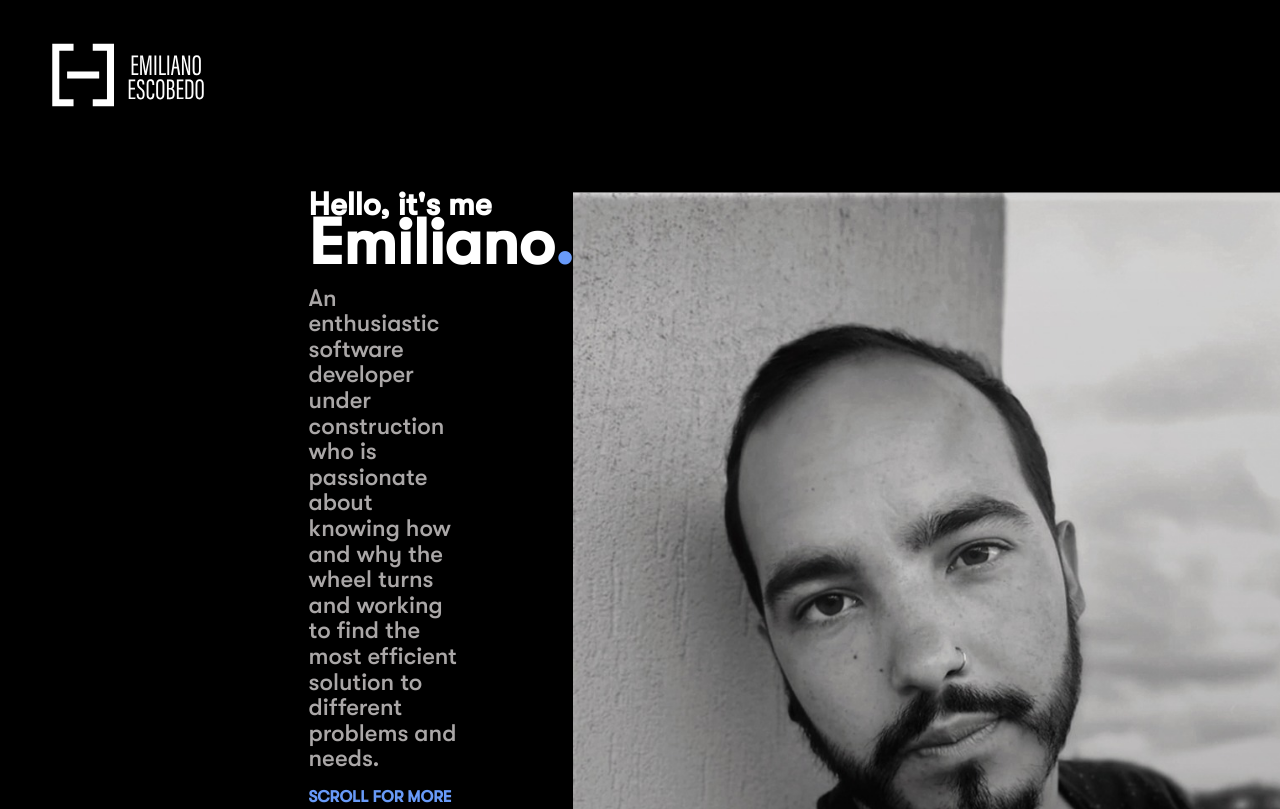
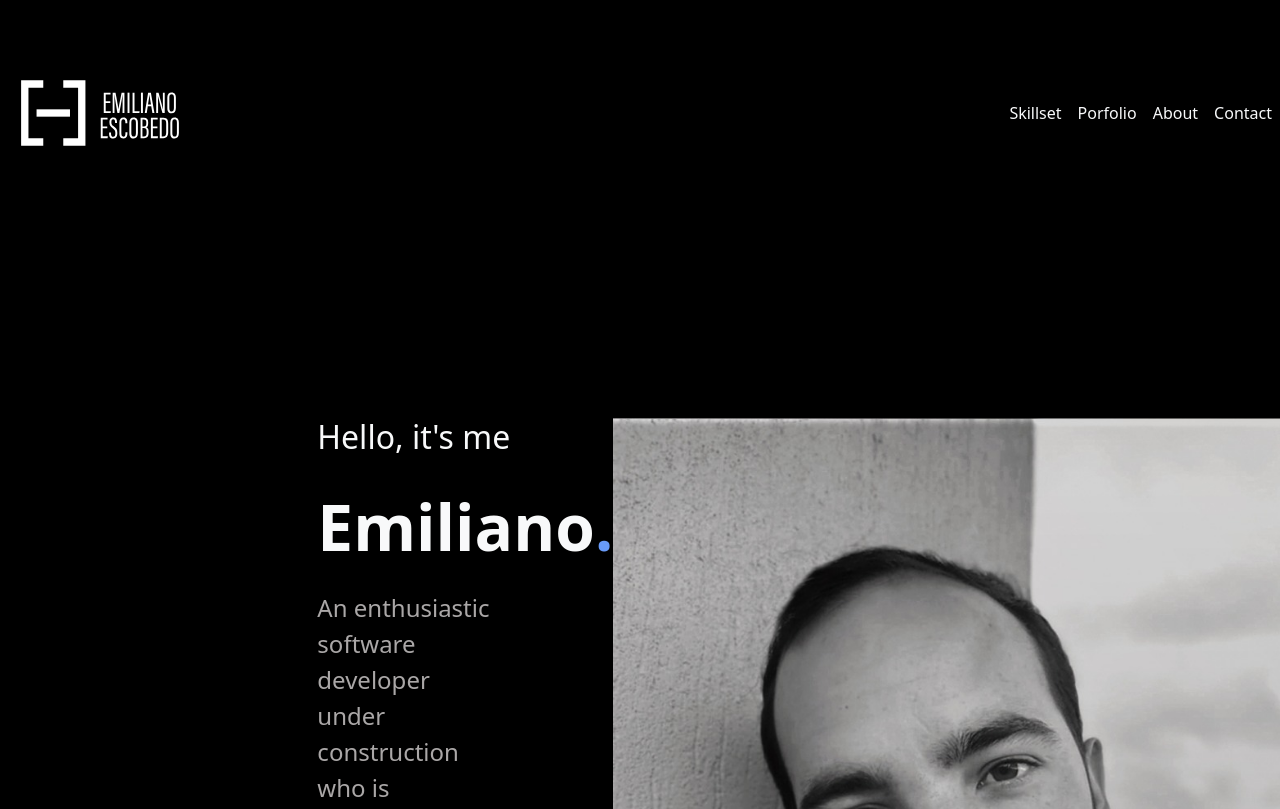
Before and after one commit to EmilianoEscobedo/EmilianoEscobedo.me, a plain HTML site: page index.html in a window 1280 px wide. Shown: the top 809 px of the page. Drawn offline with nearby package versions, Linux system fonts and the light colour scheme.

Commit message:
added navbar and bg with bootstrap

```diff
--- a/index.html
+++ b/index.html
@@ -4,17 +4,41 @@
     <meta charset="UTF-8">
     <meta http-equiv="X-UA-Compatible" content="IE=edge">
     <meta name="viewport" content="width=device-width, initial-scale=1.0">
+    <!-- Bootsrap -->
+    <link href="https://cdn.jsdelivr.net/npm/bootstrap@5.1.3/dist/css/bootstrap.min.css" rel="stylesheet" integrity="sha384-1BmE4kWBq78iYhFldvKuhfTAU6auU8tT94WrHftjDbrCEXSU1oBoqyl2QvZ6jIW3" crossorigin="anonymous">
+    <!-- CSS -->
     <link rel="stylesheet" href="style.css">
+
     <title>Emiliano Escobedo</title>
 </head>
-<body>
+
+<body class="bg-color text-light">
     <!--comienza header (acompania el scroll del site)-->
-    <header class= "header-container">
-        <div class= "header">
-            <a href="index.html">
-                <img src="images/logo.svg" alt="">
-            </a>
+    <nav class="navbar navbar-expand-lg sticky-top ">
+        <a class="navbar-brand" href="#index.html">
+            <img src="images/logo.svg" alt="" width="200" height="200">
+        </a>
+        <button class="navbar-toggler" type="button" data-toggle="collapse" data-target="#navbarSupportedContent" aria-controls="navbarSupportedContent" aria-expanded="false" aria-label="Toggle navigation">
+          <span class="navbar-toggler-icon"></span>
+        </button>
+
+        <div class="collapse navbar-collapse d-flex justify-content-end" id="navbarSupportedContent">
+          <ul class="navbar-nav mr-auto">
+            <li class="nav-item header">
+              <a class="nav-link text-light" href="#workingMode">Skillset</a>
+            </li>
+            <li class="nav-item">
+              <a class="nav-link text-light" href="#recentProjects">Porfolio</a>
+            </li>
+            <li class="nav-item">
+                <a class="nav-link text-light" href="#aboutMe">About</a>
+            </li>
+            <li class="nav-item">
+              <a class="nav-link text-light" href="#workTogether">Contact</a>
+            </li>
+          </ul>
         </div>
+      </nav>
     </header>
         <!--fin header-->
         <main class="container">
@@ -174,5 +198,9 @@
         </div>
     </footer>
     <!--fin footer-->
+
+    <!-- JS Bootstrap -->
+    <script src="https://cdn.jsdelivr.net/npm/@popperjs/core@2.10.2/dist/umd/popper.min.js" integrity="sha384-7+zCNj/IqJ95wo16oMtfsKbZ9ccEh31eOz1HGyDuCQ6wgnyJNSYdrPa03rtR1zdB" crossorigin="anonymous"></script>
+    <script src="https://cdn.jsdelivr.net/npm/bootstrap@5.1.3/dist/js/bootstrap.min.js" integrity="sha384-QJHtvGhmr9XOIpI6YVutG+2QOK9T+ZnN4kzFN1RtK3zEFEIsxhlmWl5/YESvpZ13" crossorigin="anonymous"></script>
 </body>
 </html>
--- a/style.css
+++ b/style.css
@@ -7,11 +7,13 @@
     margin: 0;
 }
 html {
-    background-color: #000000;
     font-family: GTWalsheimPro;
     color: #ffffff;
     font-size: 100%;
     line-height: 1.6em;
+}
+.bg-color {
+    background-color: black;
 }
 
 .scroll {
@@ -37,19 +39,9 @@ a {
     text-decoration: none;
 }
 /* --------- header --------- */
-.header-container{
-    padding: 0.2rem 0;
-    position: fixed;
-    top: 0;
-    right: 0;
-    left: 0;
-}
 
 header {
-    width: 15%;
-    height: 25%;
-    margin: 2rem auto auto 2rem;
-    position: absolute;
+    color: white;
 }
 /* --------- end header --------- */
 
@@ -235,6 +227,9 @@ header {
 
 /* Tablet */
 @media (min-width:768px){
+    .about-p2{
+        display: none;
+    }
     .about-mobile{
         display: none;
     }
```
